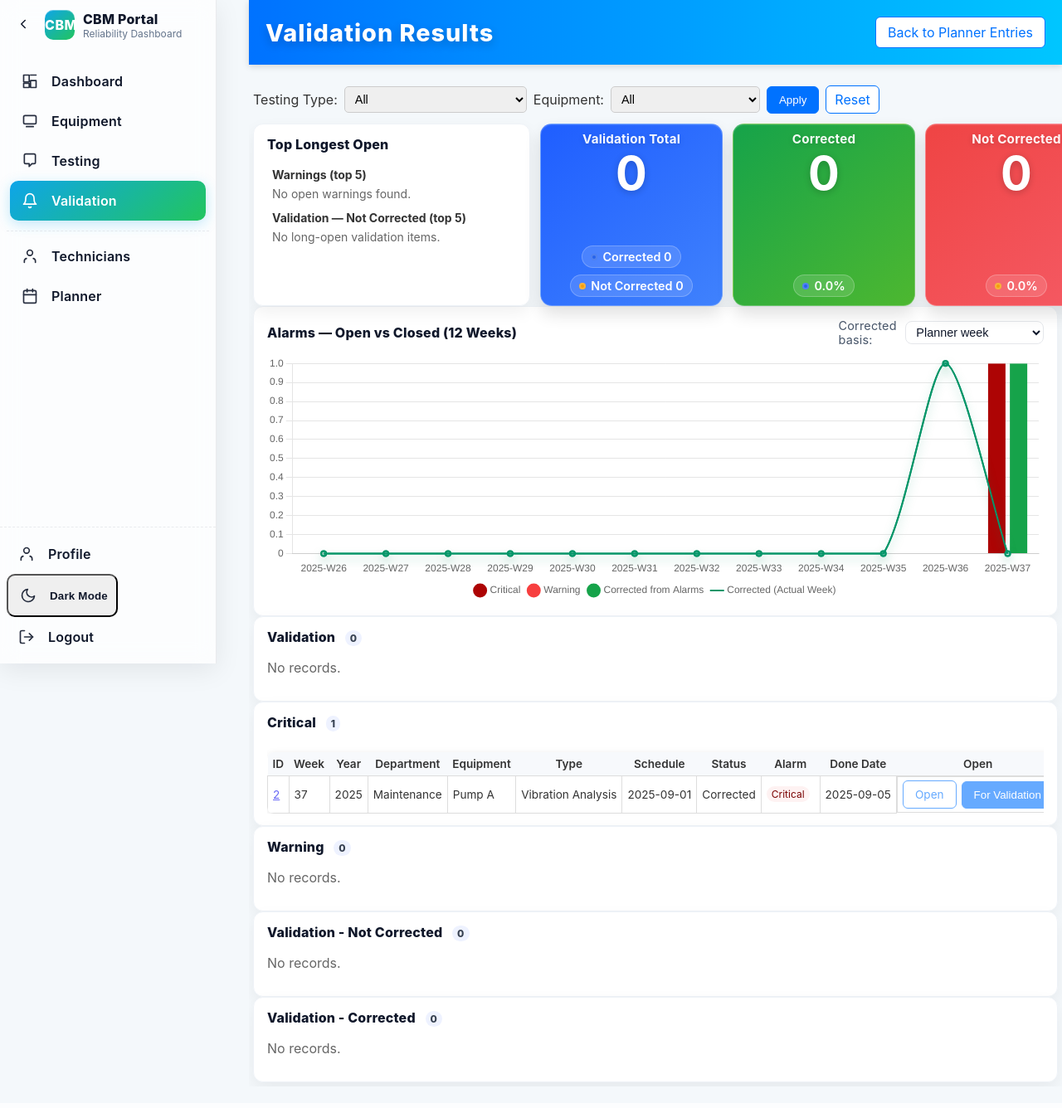
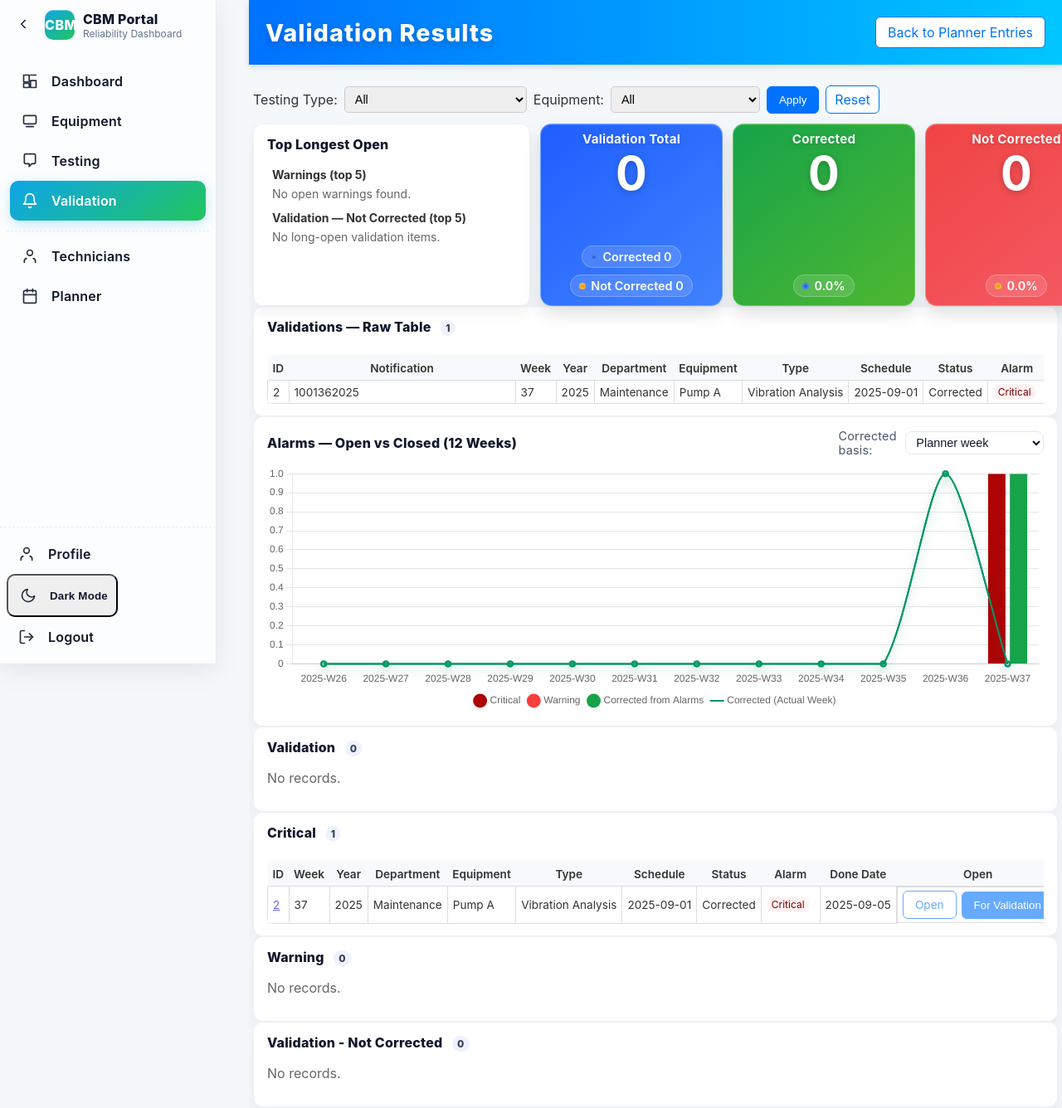
Before and after one commit to lorenzorabino/CBM-Portal, a Flask app: page /validation_results in a window 1280 px wide. Shown: the top 1336 px of the page at 83% size. Before the commit the page ends 1310 px from the top, so only its background shows below. Run offline with Flask 2, Linux system fonts and the light colour scheme; data comes from the database, SQL or seed files in the repository; both versions use the stored data as it was after the commit.

Commit message:
Notifcation

```diff
--- a/CBM Portal/app/routes.py
+++ b/CBM Portal/app/routes.py
@@ -464,7 +464,7 @@ def notification():
                 for r in conn.execute(sql).mappings().fetchall():
                     rows.append(dict(
                         testing_id=r.get('Testing_ID'),
-                        planner_id=r.get('planner_id'),
+                        clanner_id=r.get('planner_id'),
                         test_type=r.get('Test_Type'),
                         alarm_level=r.get('Alarm_Level'),
                         notes=r.get('Notes'),
@@ -1410,7 +1410,7 @@ def validation_results_alias():
     - If id is provided and numeric: redirect to /validation/<id>.
     - If no id: render a list page of validation results grouped by alarm level.
     """
-    from flask import redirect, url_for
+    from flask import redirect, url_for, flash
     id_str = (request.args.get('id') or '').strip()
     if id_str.isdigit():
         flash('Single validation view is not available. Showing list instead.', 'info')
@@ -1432,6 +1432,8 @@ def validation_results_alias():
     groups = { 'Critical': [], 'Warning': [], 'Normal': [], 'Unknown': [] }
     summary = { 'Critical': 0, 'Warning': 0, 'Normal': 0, 'Unknown': 0, 'Total': 0 }
     filters = dict(week=week, year=year, department=department, equipment=equipment, alarm=alarm, status=status, limit=max_rows, test_type=test_type_filter)
+    # Raw dump of Validations table (if available) to render a direct table in the template
+    validations_raw = []
     try:
         with db.engine.begin() as conn:
             # If a dedicated 'Validations' table exists in the SQLite DB, prefer it.
@@ -1442,6 +1444,20 @@ def validation_results_alias():
                 )
                 rows = conn.execute(sel, { 'lim': max_rows }).mappings().fetchall()
                 for r in rows:
+                    # Append to raw list for direct rendering
+                    validations_raw.append({
+                        'ID': r.get('ID'),
+                        'Notification': r.get('Notification'),
+                        'Week': r.get('Week'),
+                        'Year': r.get('Year'),
+                        'Department': r.get('Department'),
+                        'Equipment': r.get('Equipment'),
+                        'Type': r.get('Type'),
+                        'Schedule': r.get('Schedule'),
+                        'Status': r.get('Status'),
+                        'Alarm': r.get('Alarm'),
+                        'Done_Date': r.get('Done_Date'),
+                    })
                     alarm_val = (r.get('Alarm') or '').strip()
                     lvl = alarm_val.capitalize() if alarm_val else 'Unknown'
                     if lvl not in ('Critical','Warning','Normal'):
@@ -1704,6 +1720,7 @@ def validation_results_alias():
         validation_not_corrected_pct=v_not_pct,
         longest_warnings=longest_warnings,
         longest_validation_not_corrected=longest_validation_not_corrected,
+    validations_raw=validations_raw,
     )
 
 
--- a/CBM Portal/app/templates/index.html
+++ b/CBM Portal/app/templates/index.html
@@ -154,7 +154,7 @@
                         <span class="kpi-chip chip-planned" data-label="Planned"><i class="kpi-dot"></i> Planned {{ k.planned_tests }}</span>
                         <span class="kpi-chip chip-unplanned" data-label="Unplanned"><i class="kpi-dot"></i> Unplanned {{ k.unplanned_tests }}</span>
                         <span class="kpi-chip chip-validation" data-label="Validation" style="display: {{ 'inline-flex' if (k.validation_tests or 0) > 0 else 'none' }};"><i class="kpi-dot"></i> Validation {{ k.validation_tests }}</span>
-                        <span class="kpi-chip chip-other" data-label="Other" style="display: {{ 'inline-flex' if (k.other_schedule_tests or 0) > 0 else 'none' }};"><i class="kpi-dot"></i> Other {{ k.other_schedule_tests }}</span>
+                        <span class="kpi-chip chip-other" data-label="Other" style="display: {{ 'inline-flex' if (k.other_schedule_tests|default(0, true)) > 0 else 'none' }};"><i class="kpi-dot"></i> Other {{ k.other_schedule_tests }}</span>
                     </div>
                 </div>
                 <div class="panel kpi-card kpi-completed js-kpi" data-kpi="completed" title="View details"><div class="card-title">Completed</div><div class="card-count">{{ k.completed }}</div></div>
--- a/CBM Portal/app/templates/notification.html
+++ b/CBM Portal/app/templates/notification.html
@@ -45,7 +45,7 @@
             {% if r.attachments %}
               <ul style="list-style:none; padding:0; margin:0;">
                 {% for a in r.attachments %}
-                  <li style="display:inline-block; margin-right:6px;">
+                  <li style="display:inline-block; margin-right:6px;max-width: 300px;overflow-wrap: break-word;word-break: break-word;">
                     {% if a.id %}<a href="{{ url_for('technician.view_attachment', attachment_id=a.id) }}" target="_blank">{{ a.filename }}</a>{% else %}{{ a.filename }}{% endif %}
                   </li>
                 {% endfor %}
@@ -97,7 +97,7 @@
             {% if r.attachments %}
               <ul style="list-style:none; padding:0; margin:0;">
                 {% for a in r.attachments %}
-                  <li style="display:inline-block; margin-right:6px;">
+                  <li style="display:inline-block; margin-right:6px;max-width: 300px;overflow-wrap: break-word;word-break: break-word;">
                     {% if a.id %}<a href="{{ url_for('technician.view_attachment', attachment_id=a.id) }}" target="_blank">{{ a.filename }}</a>{% else %}{{ a.filename }}{% endif %}
                   </li>
                 {% endfor %}
@@ -118,7 +118,7 @@
   white-space: normal !important;
   overflow-wrap: break-word;
   word-break: break-word;
-  max-width: 320px;
+  max-width: 500px;
   max-height: 80px;       /* limit vertical growth */
   overflow-y: auto;}      /* scroll bar if text too long */
   .badge { padding:4px 8px; border-radius:4px; }
--- a/CBM Portal/app/templates/validation_results.html
+++ b/CBM Portal/app/templates/validation_results.html
@@ -257,6 +257,60 @@
     </script>
 
 
+  <!-- Raw Validations table direct from DB (if available) -->
+  {% if validations_raw is defined and validations_raw and validations_raw|length > 0 %}
+  <section class="panel full-span" style="margin-top:12px;">
+    <div class="panel-title">Validations — Raw Table <span class="badge" style="margin-left:8px;">{{ validations_raw|length }}</span></div>
+    <div class="double-scroll-wrapper">
+      <div class="double-scroll-top"><div style="width:1400px"></div></div>
+      <div class="double-scroll-content">
+        <table class="planner-table no-wrap">
+          <thead>
+            <tr>
+              <th>ID</th>
+              <th>Notification</th>
+              <th>Week</th>
+              <th>Year</th>
+              <th>Department</th>
+              <th>Equipment</th>
+              <th>Type</th>
+              <th>Schedule</th>
+              <th>Status</th>
+              <th>Alarm</th>
+              <th>Done Date</th>
+            </tr>
+          </thead>
+          <tbody>
+            {% for r in validations_raw %}
+            <tr>
+              <td>{{ r.ID }}</td>
+              <td style="min-width:260px; white-space:nowrap; overflow:hidden; text-overflow:ellipsis;" title="{{ r.Notification }}">{{ r.Notification or '-' }}</td>
+              <td>{{ r.Week or '' }}</td>
+              <td>{{ r.Year or '' }}</td>
+              <td>{{ r.Department or '-' }}</td>
+              <td>{{ r.Equipment or '-' }}</td>
+              <td>{{ r.Type or '-' }}</td>
+              <td>{{ r.Schedule or '-' }}</td>
+              <td>{{ r.Status or '-' }}</td>
+              <td>
+                {% set alarm = (r.Alarm or '')|lower %}
+                {% if alarm=='critical' %}
+                  <span class="badge alarm-critical">Critical</span>
+                {% elif alarm=='warning' %}
+                  <span class="badge alarm-warning">Warning</span>
+                {% elif alarm=='normal' %}
+                  <span class="badge">Normal</span>
+                {% else %}-{% endif %}
+              </td>
+              <td>{{ (r.Done_Date or '')[:10] }}</td>
+            </tr>
+            {% endfor %}
+          </tbody>
+        </table>
+      </div>
+    </div>
+  </section>
+  {% endif %}
 
   <!-- Longest not-corrected summaries removed -->
 
```
Also changed, not shown: CBM Portal/app/ignore_script/test.py (+24 -13 lines), CBM Portal/scripts/smoke_index.py (added, +20 -0 lines), CBM Portal/database/portal_demo3.db, 2 other files.
